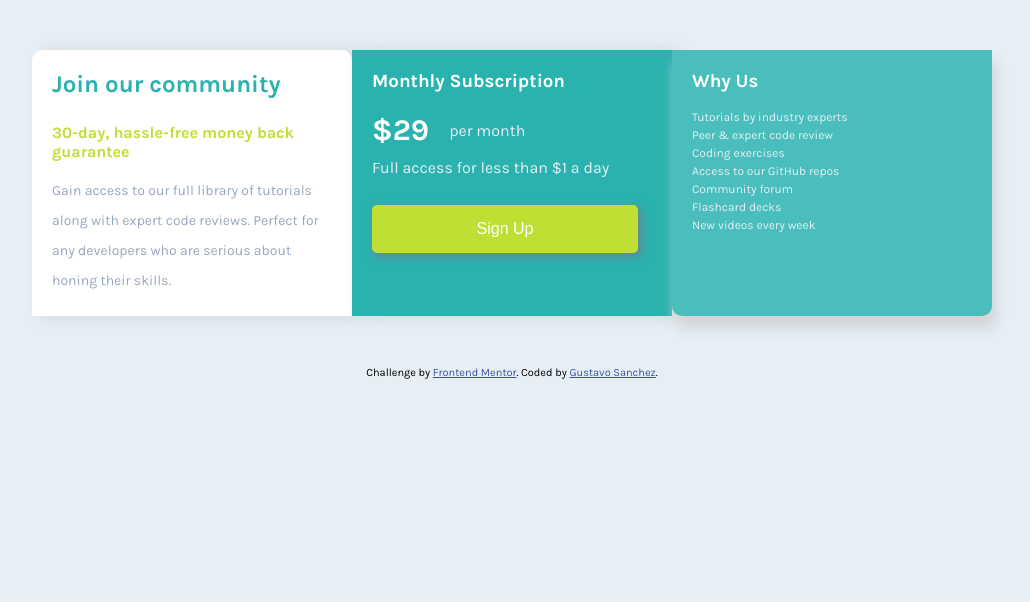
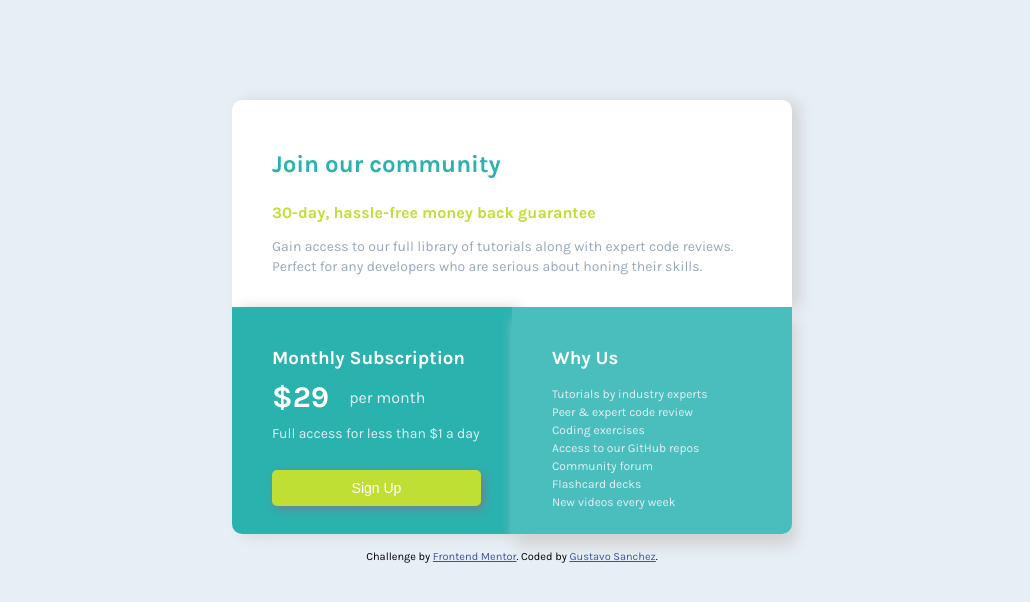
Before and after one commit to gusanchefullstack/ch06-single-price-grid-component, a plain HTML site: page index.html in a window 1280 px wide. Shown: the whole page, without its empty margins (128-1158 px from the left). Drawn offline with Linux system fonts and the light colour scheme.

Commit message:
CSS - Fix media queries in HTML

```diff
--- a/index.html
+++ b/index.html
@@ -10,17 +10,9 @@
       href="./images/favicon-32x32.png"
     />
     <title>Frontend Mentor | Single Price Grid Component</title>
-    <link rel="stylesheet" href="./styles/main.css" />
-    <link
-      rel="stylesheet"
-      href="./styles/tablet.css"
-      media="(min-width:768px)"
-    />
-    <link
-      rel="stylesheet"
-      href="./styles/desktop.css"
-      media="(min-width:1024px)"
-    />
+    <link rel="stylesheet" href="./styles/main.css"/>
+    <link rel="stylesheet" media="screen and (min-width: 481px) and (max-width: 1023px)" href="./styles/tablet.css"/>
+    <link rel="stylesheet" media="screen and (min-width: 1024px)" href="./styles/desktop.css"/>
     <link rel="preconnect" href="https://fonts.gstatic.com" />
     <link
       href="https://fonts.googleapis.com/css2?family=Karla:wght@400;700&display=swap"
--- a/styles/desktop.css
+++ b/styles/desktop.css
@@ -0,0 +1,50 @@
+main {
+    display: grid;
+    grid-template-rows: 1fr 1fr;
+    grid-template-columns: 1fr 1fr;
+    margin: 100px auto;
+    max-width: 550px;
+    max-height: 350px;
+}
+.comunity-container {
+    grid-row: 1 / 2;
+    grid-column: 1 / 3;
+    width: 100%;
+    max-width: initial;
+    padding-top: 50px;
+    padding-left: 40px;
+    padding-bottom: 30px;
+}
+.comunity-container p {
+    line-height: 20px;
+}
+.subscription-container {
+    grid-row: 2 / 3;
+    grid-column: 1 / 2;
+    width: 100%;
+    max-width: initial;
+    border-bottom-right-radius: initial;
+    border-bottom-left-radius: 10px;
+    padding-left: 40px;
+    padding-top: 40px;
+}
+.subscription-container .price {
+    margin-top: 10px;
+}
+.subscription-container p:nth-of-type(2){
+    font-size: 14px;
+}
+.subscription-container button {
+    padding: 10px;
+    font-size: 14px;
+}
+.whyus-container {
+    grid-row: 2 / 3;
+    grid-column: 2 / 3;
+    width: 100%;
+    max-width: initial;
+    border-bottom-right-radius: 10px;
+    border-bottom-left-radius: initial;
+    padding-left: 40px;
+    padding-top: 40px;
+}
--- a/styles/tablet.css
+++ b/styles/tablet.css
@@ -0,0 +1,50 @@
+main {
+    display: grid;
+    grid-template-rows: 1fr 1fr;
+    grid-template-columns: 1fr 1fr;
+    margin: 100px auto;
+    max-width: 550px;
+    max-height: 350px;
+}
+.comunity-container {
+    grid-row: 1 / 2;
+    grid-column: 1 / 3;
+    width: 100%;
+    max-width: initial;
+    padding-top: 50px;
+    padding-left: 40px;
+    padding-bottom: 30px;
+}
+.comunity-container p {
+    line-height: 20px;
+}
+.subscription-container {
+    grid-row: 2 / 3;
+    grid-column: 1 / 2;
+    width: 100%;
+    max-width: initial;
+    border-bottom-right-radius: initial;
+    border-bottom-left-radius: 10px;
+    padding-left: 40px;
+    padding-top: 40px;
+}
+.subscription-container .price {
+    margin-top: 10px;
+}
+.subscription-container p:nth-of-type(2){
+    font-size: 14px;
+}
+.subscription-container button {
+    padding: 10px;
+    font-size: 14px;
+}
+.whyus-container {
+    grid-row: 2 / 3;
+    grid-column: 2 / 3;
+    width: 100%;
+    max-width: initial;
+    border-bottom-right-radius: 10px;
+    border-bottom-left-radius: initial;
+    padding-left: 40px;
+    padding-top: 40px;
+}
```
